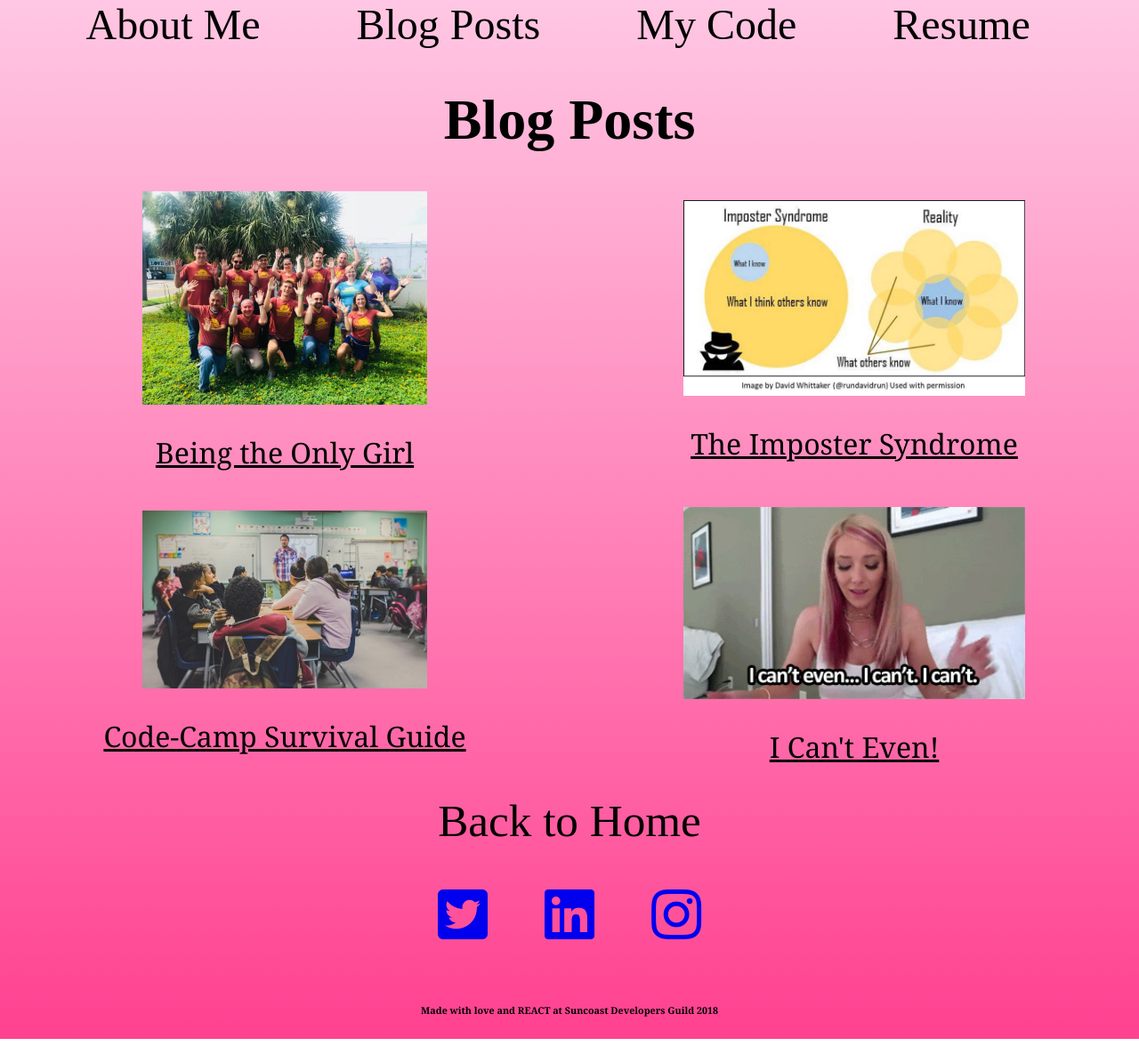
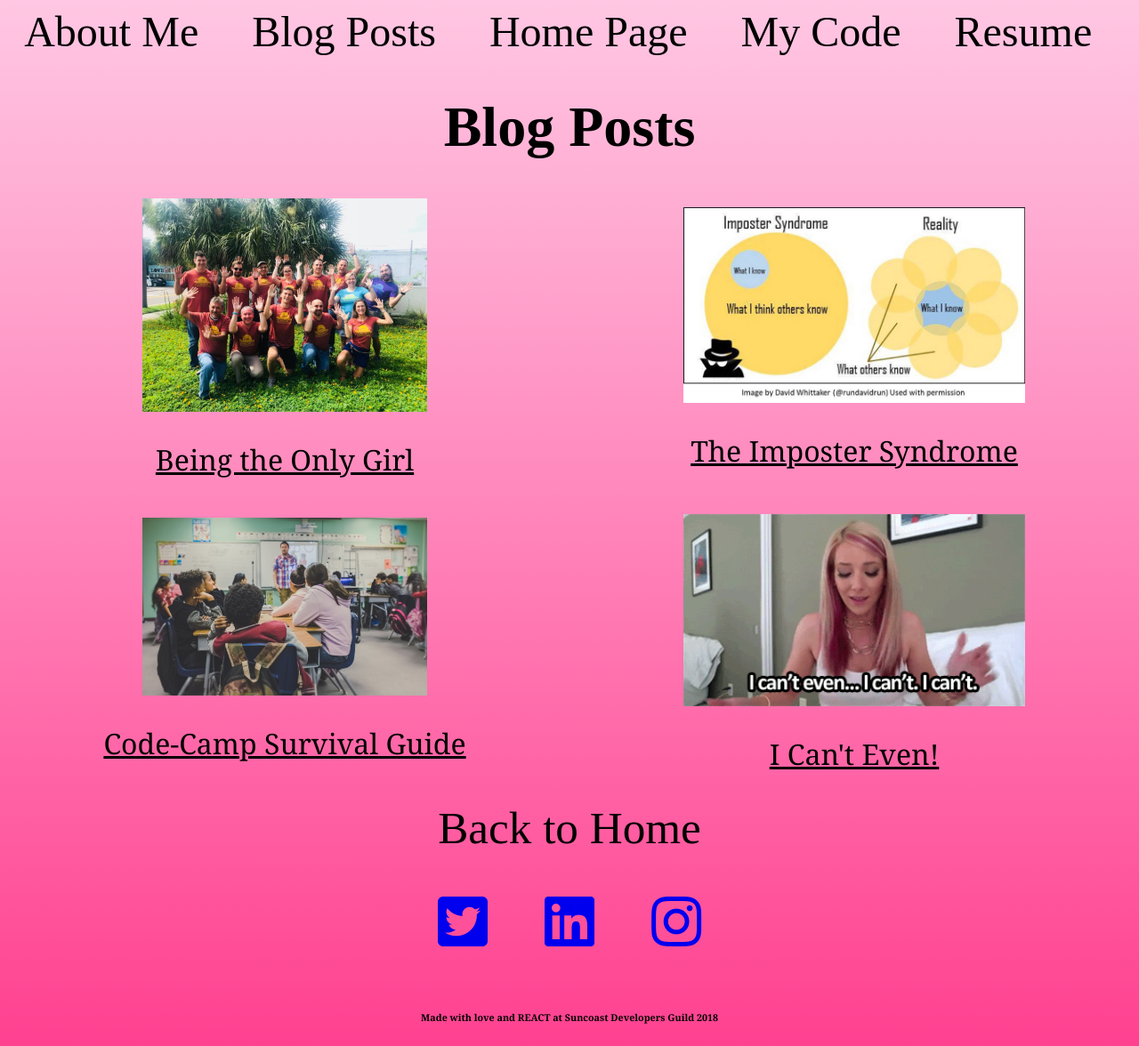
Before and after one commit to Alexiskjg16/MyPortfolio, a React (Create React App) app: page /BlogPosts in a window 1280 px wide. Shown: the whole page at 89% size. Built offline with nearby package versions, Linux system fonts and the light colour scheme; a web font is replaced by a local one.

Commit message:
Idontwannatouchthisanymore

```diff
--- a/src/App.css
+++ b/src/App.css
@@ -5,6 +5,7 @@
   flex-flow: column wrap;
   background: linear-gradient(rgb(255, 199, 227), rgb(255, 65, 144));
   font-family: "Georgia", serif;
+  height: 100%;
 }
 
 /* NavBar*/
@@ -14,6 +15,7 @@
   flex-direction: row;
   font-family: "Clicker Script";
   width: 98%;
+  margin-top: 0.5em;
   justify-content: center;
 }
 
@@ -22,7 +24,7 @@
   color: black;
   width: 50%;
   font-size: 3em;
-  padding: 1em;
+  padding: 0.5em;
 }
 
 .MyName {
--- a/src/FooterContact.js
+++ b/src/FooterContact.js
@@ -20,8 +20,9 @@ class Footer extends Component {
                     <a href="https://www.instagram.com/alexiskjg16/?hl=en" target="_blank" rel="noopener noreferrer"><i className="fab fa-instagram"></i></a>
                     </section>
                     </section>
-
+                    <section>
                     <h6 className="copyright">Made with love and REACT at Suncoast Developers Guild 2018</h6>
+                    </section>
             </div>
         )
     }
--- a/src/NavBar.js
+++ b/src/NavBar.js
@@ -9,6 +9,7 @@ class NavBar extends Component {
                 <section className="AboutLink">
                     <Link to="/AboutMe" className="navLinks"> About Me </Link>
                     <Link to="/BlogPosts" className="navLinks"> Blog Posts</Link>
+                    <Link to="/HomePage" className="navLinks"> Home Page</Link>
                     <Link to="/CodingExamples" className="navLinks"> My Code </Link>
                     <Link to="/Resume" className="navLinks"> Resume </Link>
                 </section>
--- a/src/index.css
+++ b/src/index.css
@@ -2,4 +2,5 @@ body {
   margin: 0;
   padding: 0;
   font-family: sans-serif;
+  height: 100%;
 }
```
